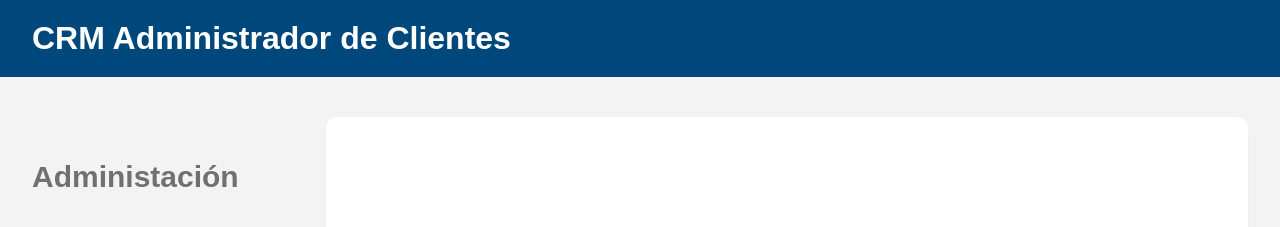
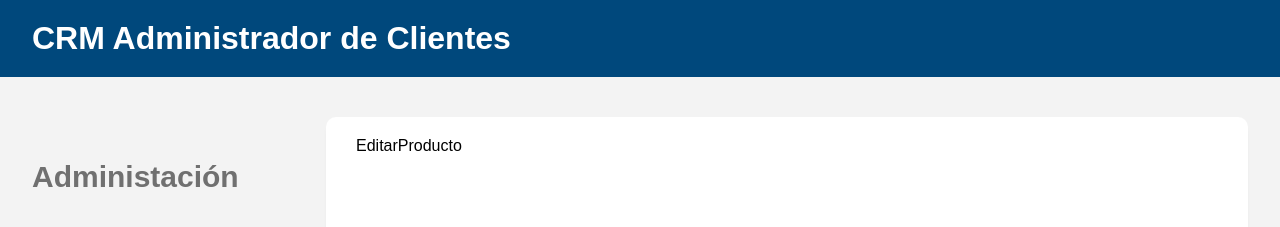
Before and after one commit to JorgeMeza93/api-rest-nodejs-react-frontend, a React (Create React App) app: page /productos/editar/1 in a window 1280 px wide. Shown: the top 227 px of the page. Built offline with nearby package versions, Linux system fonts and the light colour scheme; a web font is replaced by a local one.

Commit message:
Componentes de productos añadidos y enrutamiento

```diff
--- a/src/App.js
+++ b/src/App.js
@@ -7,6 +7,8 @@ import Pedidos from "./components/pedidos/pedidos";
 import Productos from "./components/productos/productos";
 import NuevoCliente from "./components/clientes/NuevoCliente";
 import { EditarCliente } from "./components/clientes/EditarCliente";
+import EditarProducto from "./components/productos/EditarProducto";
+import NuevoProducto from "./components/productos/NuevoProducto";
 
 function App() {
   return (
@@ -22,6 +24,8 @@ function App() {
               <Route exact path="/clientes/editar/:id" element={ <EditarCliente/>}/>
               <Route path="/pedidos" element={<Pedidos/>}/>
               <Route path="/productos" element={<Productos/>}/>
+              <Route exact path="/productos/nuevo" element={<NuevoProducto/>} />
+              <Route exact path="/productos/editar/:id" element={ <EditarProducto/> } />
             </Routes>
           </main>
         </div>
--- a/src/components/clientes/Clientes.jsx
+++ b/src/components/clientes/Clientes.jsx
@@ -12,7 +12,7 @@ const Clientes = () => {
   }
   useEffect( () => {
     consultarAPI();
-  }, [])
+  }, [clientes])   // Cuando clientes cambie vuelve a hacer el llamado a la API
   return (
     <Fragment>
       <h2>Clientes</h2>
--- /dev/null
+++ b/src/components/productos/EditarProducto.jsx
@@ -0,0 +1,9 @@
+import React from 'react'
+
+const EditarProducto = () => {
+  return (
+    <div>EditarProducto</div>
+  )
+}
+
+export default EditarProducto
--- /dev/null
+++ b/src/components/productos/NuevoProducto.jsx
@@ -0,0 +1,9 @@
+import React from 'react'
+
+const NuevoProducto = () => {
+  return (
+    <div>NuevoProducto</div>
+  )
+}
+
+export default NuevoProducto
```
Also changed, not shown: src/components/productos/Producto.jsx (added, +9 -0 lines).
